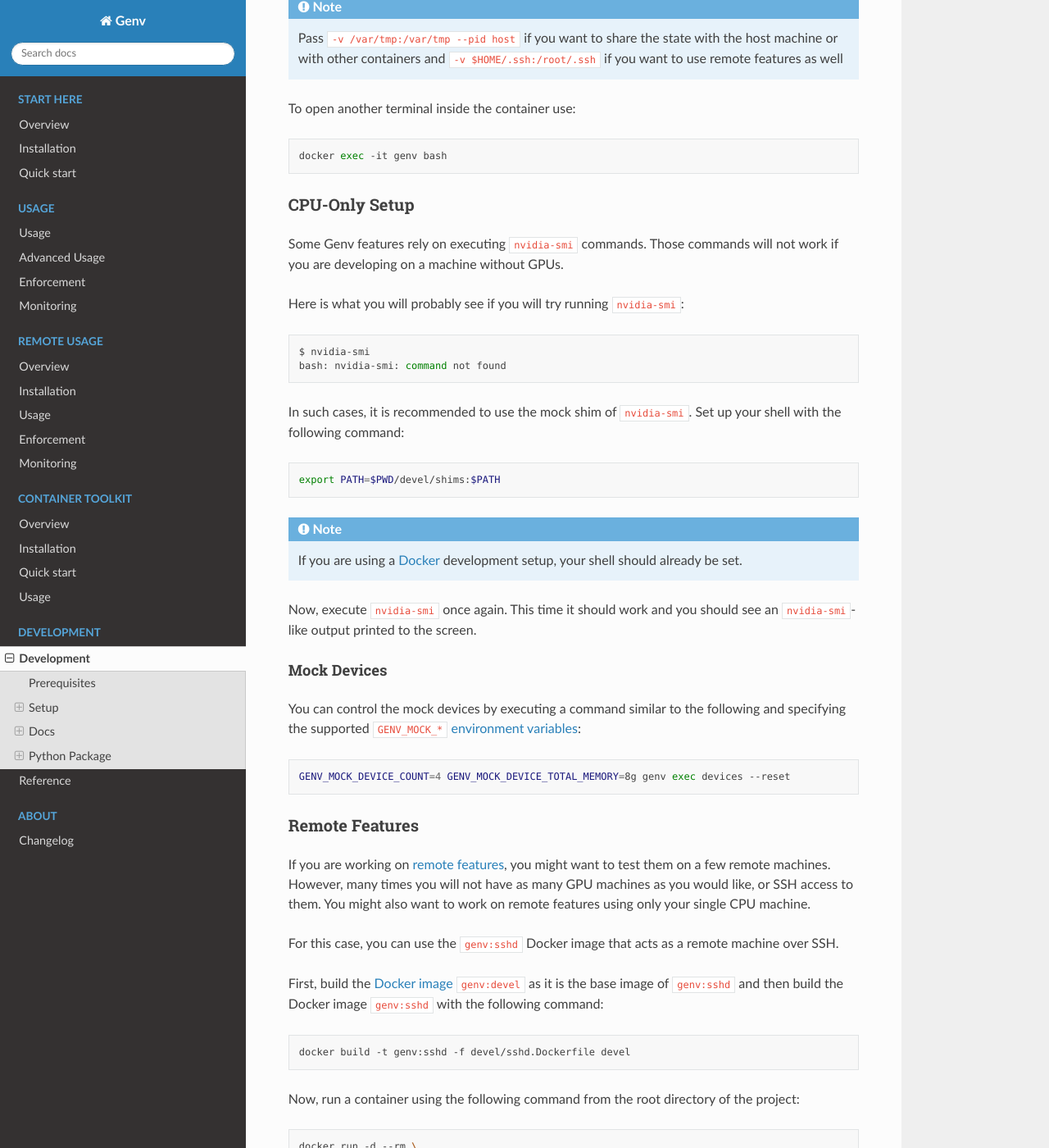
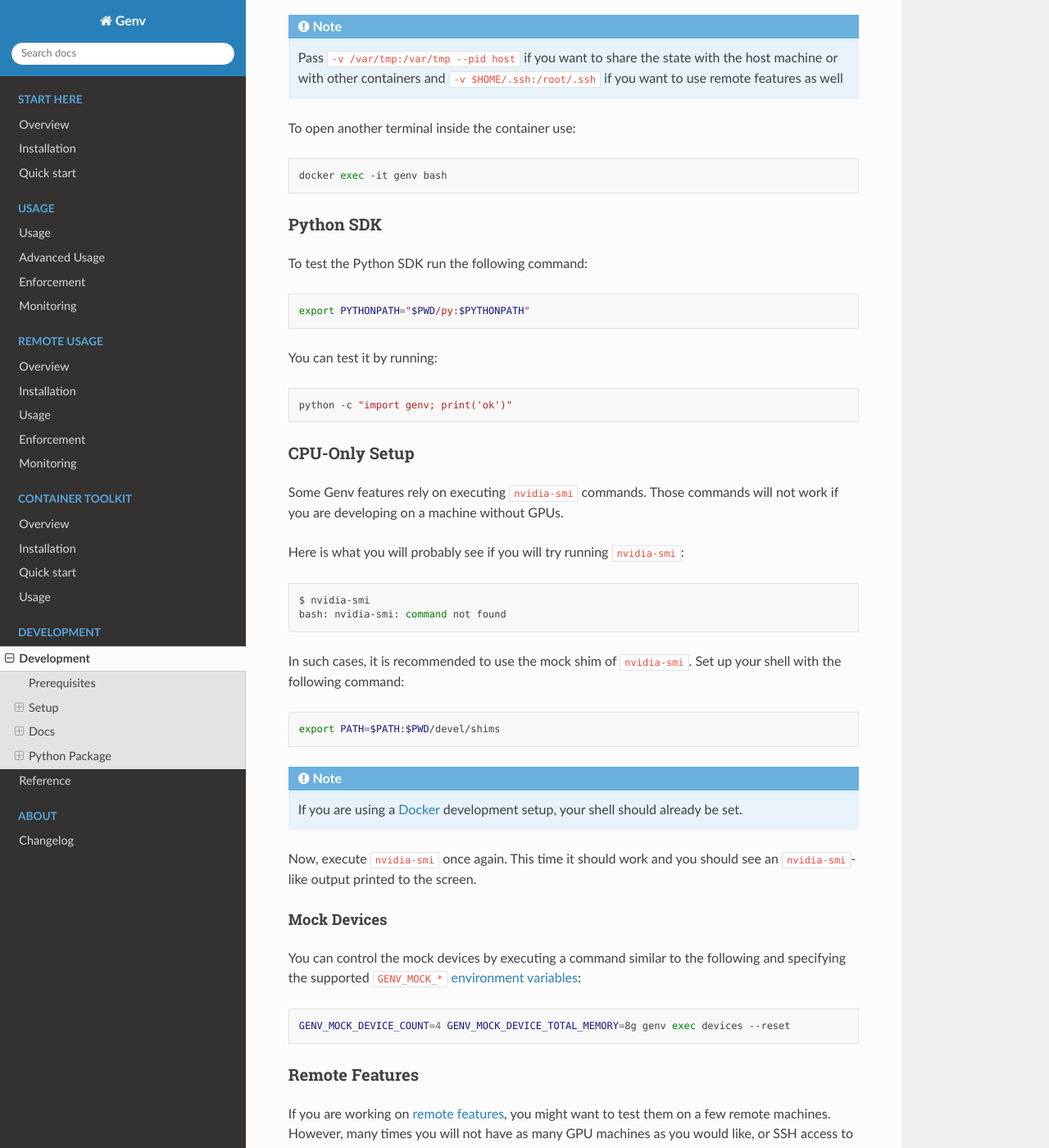
Before and after one commit to run-ai/genv, a Sphinx documentation site: the page built from docs/source/development/development.rst, in a window 1280 px wide and 1400 px high, scrolled down 1664 px. Shown: the whole window at 82% size. Built offline with Sphinx 7.4.7 and the Read the Docs theme 2.0.0, drawn with Linux system fonts in a browser that asks for light colours.

Commit message:
Minor documentation improvements

```diff
--- a/docs/source/development/development.rst
+++ b/docs/source/development/development.rst
@@ -72,6 +72,21 @@ To open another terminal inside the container use:
 
     docker exec -it genv bash
 
+Python SDK
+~~~~~~~~~~
+To test the Python SDK run the following command:
+
+.. code-block:: shell
+
+    export PYTHONPATH="$PWD/py:$PYTHONPATH"
+
+You can test it by running:
+
+.. code-block:: shell
+
+    python -c "import genv; print('ok')"
+
+
 CPU-Only Setup
 ~~~~~~~~~~~~~~
 Some Genv features rely on executing :code:`nvidia-smi` commands.
@@ -89,7 +104,7 @@ Set up your shell with the following command:
 
 .. code-block:: shell
 
-    export PATH=$PWD/devel/shims:$PATH
+    export PATH=$PATH:$PWD/devel/shims
 
 .. TODO(raz): consider adding a 'genv devel' command to set this
 
--- a/docs/source/overview/installation.rst
+++ b/docs/source/overview/installation.rst
@@ -100,3 +100,7 @@ This is however part of the project roadmap.
 In case you use PyCharm, please open an `issue <https://github.com/run-ai/genv/issues>`__ in the project repository.
 
 This will help us prioritize this as well as suggest other ways to work with Genv in PyCharm in the meantime.
+
+Docker
+------
+To install the :code:`genv-docker` refer to the Genv container toolkit :doc:`installation <../docker/installation>` page.
--- a/docs/source/usage/advanced-usage.rst
+++ b/docs/source/usage/advanced-usage.rst
@@ -138,7 +138,7 @@ The easiest way is to run :code:`nvidia-smi` with sufficient permissions :ref:`u
 
 .. code-block:: shell
 
-   sudo -E `which nvidia-smi`
+   sudo -E env PATH=$PATH nvidia-smi
 
 The other option is to run the container as non-root.
 You can do that by passing :code:`--user $(id -u):$(id -g)` to the :code:`docker run` command, or by editing the Dockerfile.
```
